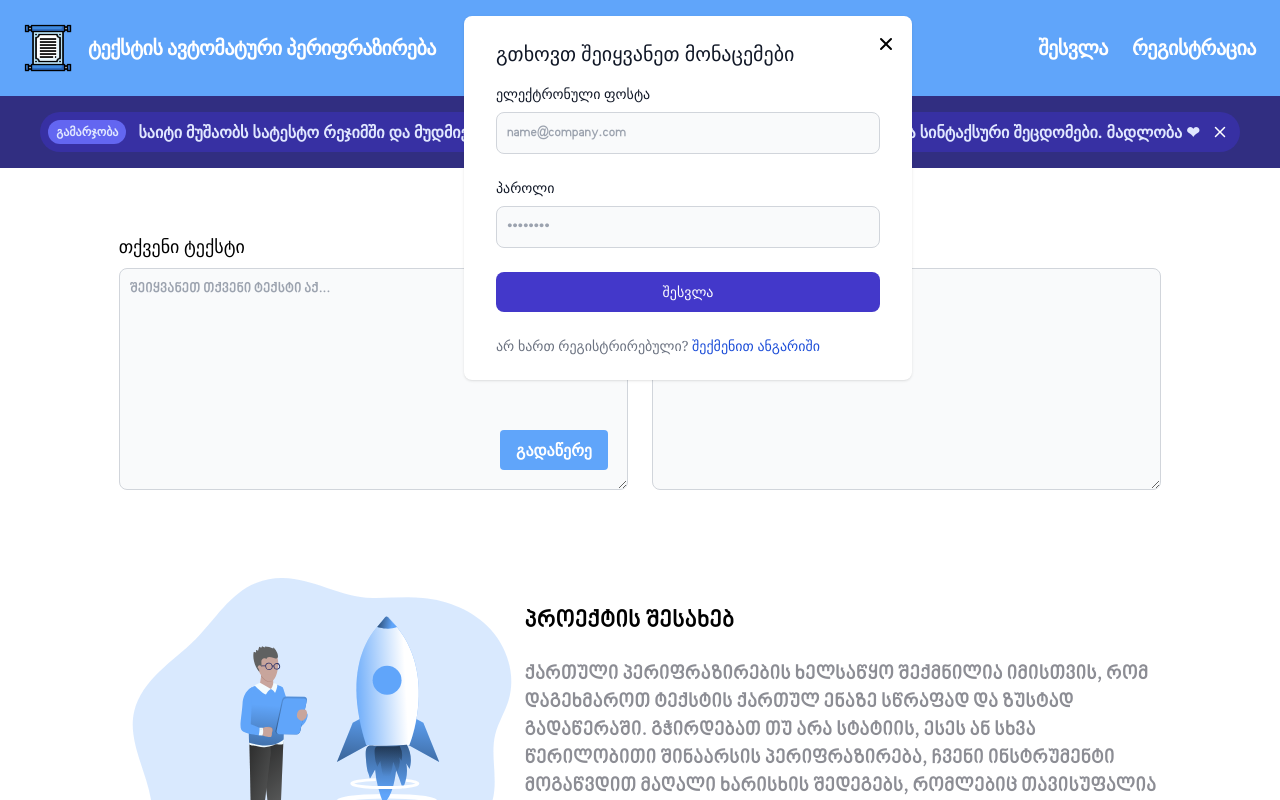
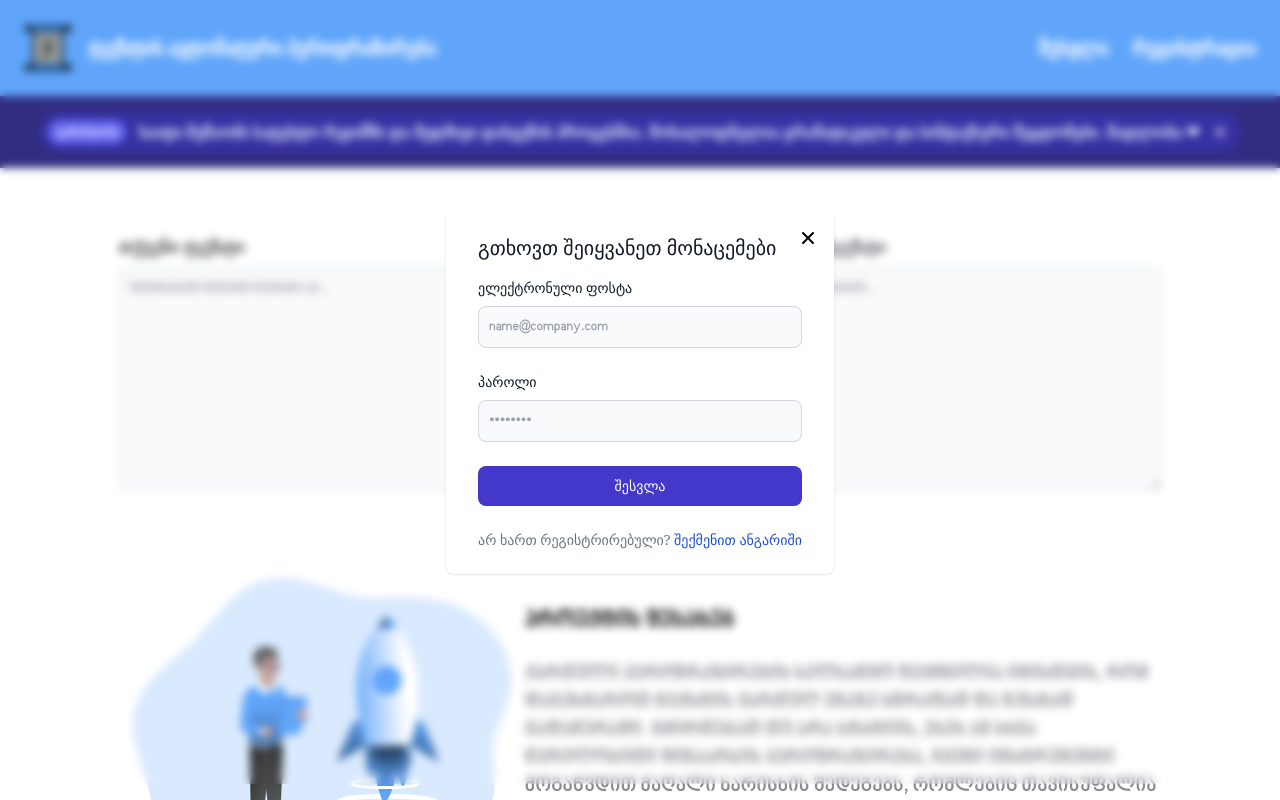
Before and after one commit to Vashakmadze/GeoParaphrase, a React (Vite) app: page / in a window 1280 px wide. Both pictures are taken after a click on the element "შესვლა". Shown: the top 800 px of the page. Built offline with nearby package versions, Linux system fonts and the light colour scheme.

Commit message:
changed modal styles

```diff
--- a/src/components/LoginModal.jsx
+++ b/src/components/LoginModal.jsx
@@ -51,8 +51,8 @@ export const LoginModal = ({
 			id="authentication-modal"
 			tabIndex="-1"
 			aria-hidden="true"
-			className="fixed top-0 left-[35%] z-50 w-full p-4 overflow-x-hidden overflow-y-auto h-[calc(100%-1rem)] max-h-full">
-			<div className="relative w-full max-w-md max-h-full">
+			className="fixed top-0 left-0 z-50 w-full overflow-x-hidden overflow-y-auto h-[calc(100%-1rem)] max-h-full">
+			<div className="flex items-center justify-center w-full h-full backdrop-blur-sm">
 				<div className="relative bg-white rounded-lg shadow dark:bg-gray-700">
 					<button
 						type="button"
--- a/src/components/RegisterModal.jsx
+++ b/src/components/RegisterModal.jsx
@@ -65,9 +65,9 @@ export const RegisterModal = ({
 			id="authentication-modal"
 			tabIndex="-1"
 			aria-hidden="true"
-			className="fixed top-0 left-[35%] z-50 w-full p-4 overflow-x-hidden overflow-y-auto h-[calc(100%-1rem)] max-h-full">
-			<div className="relative w-full max-w-md max-h-full">
-				<div className="relative bg-white rounded-lg shadow dark:bg-gray-700">
+			className="fixed top-0 left-0 z-50 w-full p-4 overflow-x-hidden overflow-y-auto h-[calc(100%-1rem)] max-h-full">
+			<div className="flex items-center justify-center w-full h-full backdrop-blur-sm">
+				<div className="relative bg-white rounded-lg shadow w-[28rem] dark:bg-gray-700">
 					<button
 						type="button"
 						className="absolute top-3 right-2.5 text-gray-400 bg-transparent hover:bg-gray-200 hover:text-gray-900 rounded-lg text-sm p-1.5 ml-auto inline-flex items-center dark:hover:bg-gray-800 dark:hover:text-white"
```
